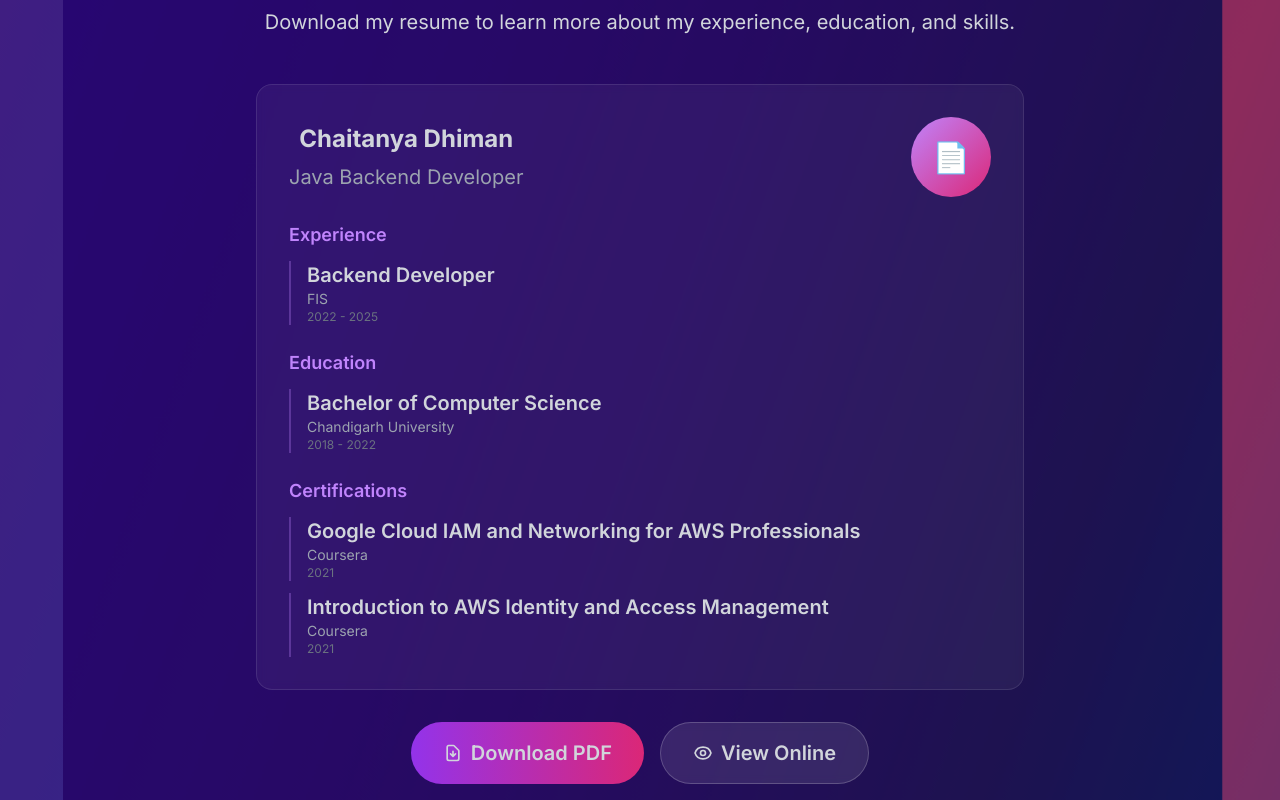
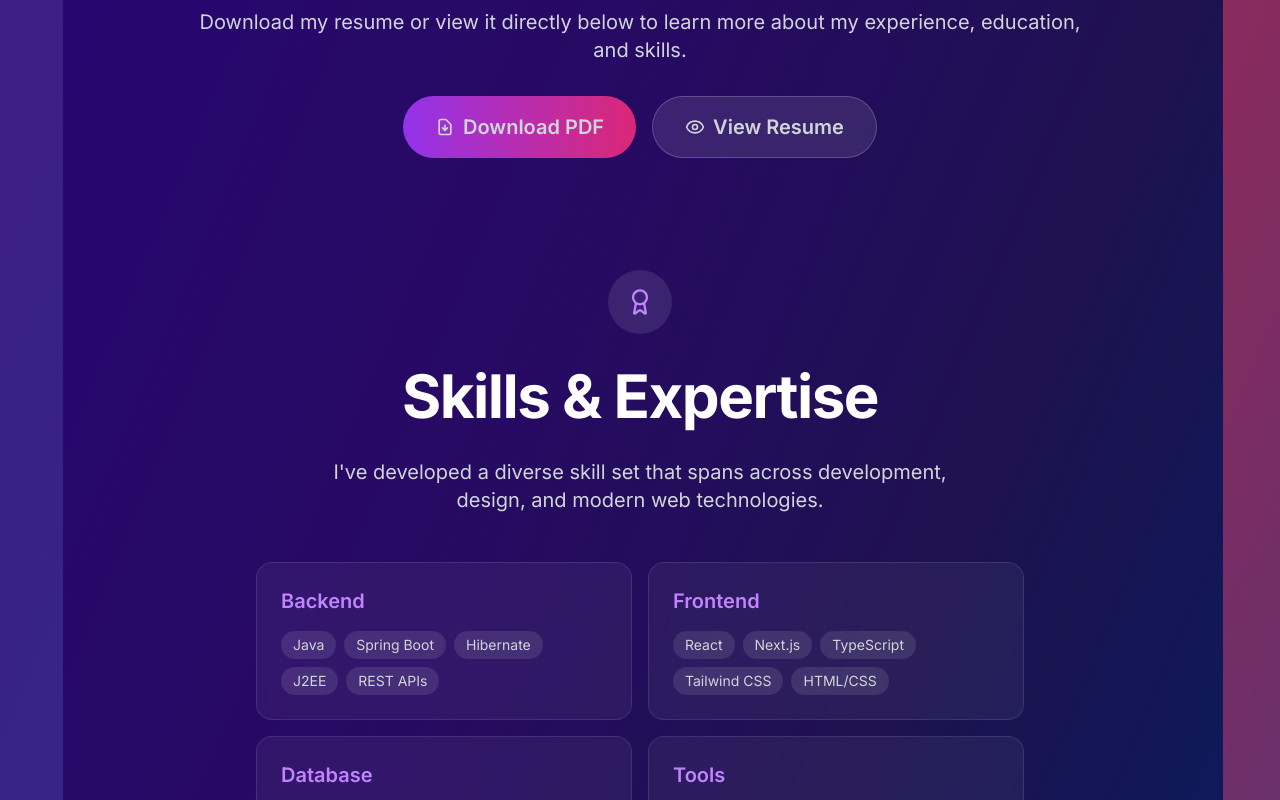
Before and after one commit to ChaitanyaDhiman/my-portfolio, a Next.js app: page /about in a window 1280 px wide. Shown: the part 780-1580 px from the top of the page. Built offline with nearby package versions, Linux system fonts and the light colour scheme.

Commit message:
Updating, resume section and contact form

```diff
--- a/app/about/page.tsx
+++ b/app/about/page.tsx
@@ -1,16 +1,16 @@
 'use client';
 
+import { useState } from 'react';
 import AnimatedBackground from '@/components/AnimatedBackground';
 import Navigation from '@/components/about/Navigation'
 import FooterSection from '@/components/Footer'
 import Section from '@/components/about/Section'
 import SkillCard from '@/components/about/SkillCard'
-import { Code, Palette, Rocket, Award, BookOpen, Heart, Instagram, Linkedin, Github, FileText } from 'lucide-react';
+import { Code, Palette, Rocket, Award, BookOpen, Heart, Instagram, Linkedin, Github, FileText, Eye, EyeOff } from 'lucide-react';
 import { BsThreads } from 'react-icons/bs';
-import ResumeSection from '@/components/ResumeSection';
-//import ResumePDF from '@/assets/Chaitanya_Resume_2025.pdf'
 
 export default function AboutPage() {
+  const [showPDF, setShowPDF] = useState(false);
 
   const skillsData = [
     {
@@ -53,63 +53,67 @@ export default function AboutPage() {
         </Section>
 
         <Section id="resume" title="Resume" properties = "flex items-center justify-center px-8" icon={Award}>
-          <div className="max-w-3xl mx-auto">
-            <p className="mb-12">
-              Download my resume to learn more about my experience, education, and skills.
+          <div className="max-w-5xl mx-auto w-full">
+            <p className="mb-8 text-center">
+              Download my resume or view it directly below to learn more about my experience, education, and skills.
             </p>
 
-            <div className="bg-white/5 backdrop-blur-sm rounded-2xl border border-white/10 p-8 mb-8">
-              <div className="flex items-center justify-between mb-6">
-                <div>
-                  <h3 className="text-2xl font-bold mb-2">Chaitanya Dhiman</h3>
-                  <p className="text-gray-400">Java Backend Developer</p>
-                </div>
-                <div className="w-20 h-20 rounded-full bg-gradient-to-br from-purple-400 to-pink-600 flex items-center justify-center text-3xl">
-                  📄
-                </div>
-              </div>
-
-              <div className="space-y-6 text-left">
-                <ResumeSection title="Experience" items={[
-                  { role: 'Backend Developer', company: 'FIS', period: '2022 - 2025' }
-                ]} />
-
-                <ResumeSection title="Education" items={[
-                  { role: 'Bachelor of Computer Science', company: 'Chandigarh University', period: '2018 - 2022' }
-                ]} />
-
-                <ResumeSection title="Certifications" items={[
-                  { role: 'Google Cloud IAM and Networking for AWS Professionals', company: 'Coursera', period: '2021' },
-                  { role: 'Introduction to AWS Identity and Access Management', company: 'Coursera', period: '2021' }
-                ]} />
-              </div>
-            </div>
-
-            <div className="flex flex-col sm:flex-row gap-4 justify-center">
+            <div className="flex flex-col sm:flex-row gap-4 justify-center mb-8">
               <a
-                href="/assets/Chaitanya_Resume_2025.pdf"
+                href="/Chaitanya_Resume_2025.pdf"
+                download
                 className="px-8 py-4 bg-gradient-to-r from-purple-600 to-pink-600 rounded-full font-semibold hover:scale-105 transition-transform flex items-center justify-center gap-2"
               >
                 <svg className="w-5 h-5" fill="none" stroke="currentColor" viewBox="0 0 24 24">
-                  <path strokeLinecap="round" strokeLinejoin="round" strokeWidth={2} d="M12 10v6m0 0l-3-3m3 3l3-3m2 8H7a2 2 0 01-2-2V5a2 2 0 012-2h5.586a1 1 0 01.707.293l5.414 5.414a1 1 0 01.293.707V19a2 2 0 01-2 2z" />
+                  <path stroke-linecap="round" stroke-linejoin="round" strokeWidth={2} d="M12 10v6m0 0l-3-3m3 3l3-3m2 8H7a2 2 0 01-2-2V5a2 2 0 012-2h5.586a1 1 0 01.707.293l5.414 5.414a1 1 0 01.293.707V19a2 2 0 01-2 2z" />
                 </svg>
                 Download PDF
               </a>
-              <a
-                href="/assets/Chaitanya_Resume_2025.pdf"
+              <button
+                onClick={() => setShowPDF(!showPDF)}
                 className="px-8 py-4 bg-white/10 backdrop-blur-sm border border-white/20 rounded-full font-semibold hover:bg-white/20 transition-all flex items-center justify-center gap-2"
               >
-                <svg className="w-5 h-5" fill="none" stroke="currentColor" viewBox="0 0 24 24">
-                  <path strokeLinecap="round" strokeLinejoin="round" strokeWidth={2} d="M15 12a3 3 0 11-6 0 3 3 0 016 0z" />
-                  <path strokeLinecap="round" strokeLinejoin="round" strokeWidth={2} d="M2.458 12C3.732 7.943 7.523 5 12 5c4.478 0 8.268 2.943 9.542 7-1.274 4.057-5.064 7-9.542 7-4.477 0-8.268-2.943-9.542-7z" />
-                </svg>
-                View Online
-              </a>
+                {showPDF ? (
+                  <>
+                    <EyeOff className="w-5 h-5" />
+                    Hide Resume
+                  </>
+                ) : (
+                  <>
+                    <Eye className="w-5 h-5" />
+                    View Resume
+                  </>
+                )}
+              </button>
             </div>
+
+            {showPDF && (
+              <div className="bg-white/5 backdrop-blur-sm rounded-2xl border border-white/10 p-4 mb-8 overflow-hidden">
+                <div className="bg-black/20 rounded-lg overflow-hidden">
+                  <iframe
+                    src="/Chaitanya_Resume_2025.pdf#toolbar=1&navpanes=1&scrollbar=1"
+                    className="w-full h-[800px] border-0"
+                    title="Resume PDF Viewer"
+                  />
+                </div>
+                <p className="text-sm text-gray-400 text-center mt-4">
+                  If the PDF doesn&apos;t load, you can{' '}
+                  <a
+                    href="/Chaitanya_Resume_2025.pdf"
+                    target="_blank"
+                    rel="noopener noreferrer"
+                    className="text-purple-400 hover:text-purple-300 underline"
+                  >
+                    open it in a new tab
+                  </a>
+                </p>
+              </div>
+            )}
+
           </div>
         </Section>
 
-        <Section id="skills" title="Skills & Expertise" properties = "flex items-center justify-center px-8 py-24" icon={Award}>
+        <Section id="skills" title="Skills & Expertise" properties = "flex items-center justify-center px-8 py-20" icon={Award}>
           <p className="mb-12 max-w-2xl mx-auto">
             I&apos;ve developed a diverse skill set that spans across development, design, and
             modern web technologies.
--- /dev/null
+++ b/app/api/contact/route.ts
@@ -0,0 +1,106 @@
+import { NextRequest, NextResponse } from 'next/server';
+import nodemailer from 'nodemailer';
+
+export async function POST(request: NextRequest) {
+  try {
+    // Check if environment variables are set
+    if (!process.env.EMAIL_USER || !process.env.EMAIL_APP_PASSWORD) {
+      console.error('Missing environment variables:', {
+        hasEmailUser: !!process.env.EMAIL_USER,
+        hasAppPassword: !!process.env.EMAIL_APP_PASSWORD,
+      });
+      return NextResponse.json(
+        { error: 'Email configuration is missing. Please check your environment variables.' },
+        { status: 500 }
+      );
+    }
+
+    const { name, email, message } = await request.json();
+
+    // Validate input
+    if (!name || !email || !message) {
+      return NextResponse.json(
+        { error: 'All fields are required' },
+        { status: 400 }
+      );
+    }
+
+    // Validate email format
+    const emailRegex = /^[^\s@]+@[^\s@]+\.[^\s@]+$/;
+    if (!emailRegex.test(email)) {
+      return NextResponse.json(
+        { error: 'Invalid email format' },
+        { status: 400 }
+      );
+    }
+
+    // Create transporter
+    const transporter = nodemailer.createTransport({
+      service: 'gmail',
+      auth: {
+        user: process.env.EMAIL_USER,
+        pass: process.env.EMAIL_APP_PASSWORD,
+      },
+    });
+
+    // Email content
+    const mailOptions = {
+      from: process.env.EMAIL_USER,
+      to: process.env.EMAIL_USER, // Send to your own email
+      replyTo: email, // Allow replying directly to the sender
+      subject: `Portfolio Contact Form: Message from ${name}`,
+      html: `
+        <div style="font-family: Arial, sans-serif; max-width: 600px; margin: 0 auto;">
+          <h2 style="color: #9333ea;">New Contact Form Submission</h2>
+          <div style="background-color: #f3f4f6; padding: 20px; border-radius: 8px; margin: 20px 0;">
+            <p><strong>Name:</strong> ${name}</p>
+            <p><strong>Email:</strong> ${email}</p>
+            <p><strong>Message:</strong></p>
+            <p style="white-space: pre-wrap; background-color: white; padding: 15px; border-radius: 4px; margin-top: 10px;">${message}</p>
+          </div>
+          <p style="color: #6b7280; font-size: 12px; margin-top: 20px;">
+            This message was sent from your portfolio contact form.
+          </p>
+        </div>
+      `,
+      text: `
+        New Contact Form Submission
+
+        Name: ${name}
+        Email: ${email}
+
+        Message:
+        ${message}
+      `,
+    };
+
+    // Send email
+    await transporter.sendMail(mailOptions);
+
+    return NextResponse.json(
+      { message: 'Email sent successfully' },
+      { status: 200 }
+    );
+  } catch (error) {
+    console.error('Error sending email:', error);
+
+    // Provide more detailed error message
+    let errorMessage = 'Failed to send email. Please try again later.';
+
+    if (error instanceof Error) {
+      // Check for common Gmail authentication errors
+      if (error.message.includes('Invalid login') || error.message.includes('authentication')) {
+        errorMessage = 'Email authentication failed. Please check your Gmail App Password.';
+      } else if (error.message.includes('ENOTFOUND') || error.message.includes('ECONNREFUSED')) {
+        errorMessage = 'Network error. Please check your internet connection.';
+      } else {
+        errorMessage = `Error: ${error.message}`;
+      }
+    }
+
+    return NextResponse.json(
+      { error: errorMessage },
+      { status: 500 }
+    );
+  }
+}
--- a/app/contact/page.tsx
+++ b/app/contact/page.tsx
@@ -1,6 +1,6 @@
 'use client';
 
-import { useState, useEffect } from 'react';
+import { useState } from 'react';
 import AnimatedBackground from '@/components/AnimatedBackground';
 import Navigation from '@/components/about/Navigation'
 import FooterSection from '@/components/Footer'
@@ -16,14 +16,40 @@ export default function ContactPage() {
   });
 
   const [submitted, setSubmitted] = useState(false);
+  const [loading, setLoading] = useState(false);
+  const [error, setError] = useState('');
 
-  const handleSubmit = (e: any) => {
+  const handleSubmit = async (e: React.FormEvent) => {
     e.preventDefault();
-    setSubmitted(true);
-    setTimeout(() => {
-      setSubmitted(false);
+    setError('');
+    setLoading(true);
+
+    try {
+      const response = await fetch('/api/contact', {
+        method: 'POST',
+        headers: {
+          'Content-Type': 'application/json',
+        },
+        body: JSON.stringify(formData),
+      });
+
+      const data = await response.json();
+
+      if (!response.ok) {
+        throw new Error(data.error || 'Failed to send message');
+      }
+
+      setSubmitted(true);
       setFormData({ name: '', email: '', message: '' });
-    }, 3000);
+
+      setTimeout(() => {
+        setSubmitted(false);
+      }, 3000);
+    } catch (err) {
+      setError(err instanceof Error ? err.message : 'Failed to send message. Please try again.');
+    } finally {
+      setLoading(false);
+    }
   };
 
   const handleChange = (e: any) => {
@@ -85,7 +111,7 @@ export default function ContactPage() {
                   </div>
                   <div>
                     <h3 className="font-semibold">Phone</h3>
-                    <p className="text-gray-400 text-sm">+91 XXX XXX XXXX</p>
+                    <p className="text-gray-400 text-sm">+91 941 074 4578</p>
                   </div>
                 </div>
               </div>
@@ -138,13 +164,25 @@ export default function ContactPage() {
                   />
                 </div>
 
+                {error && (
+                  <div className="bg-red-500/10 border border-red-500/20 text-red-400 px-4 py-3 rounded-lg text-sm">
+                    {error}
+                  </div>
+                )}
+
                 <button
                   type="submit"
-                  className="w-full px-8 py-4 bg-gradient-to-r from-purple-600 to-pink-600 rounded-full font-semibold hover:scale-105 transition-transform flex items-center justify-center gap-2"
+                  disabled={loading || submitted}
+                  className="w-full px-8 py-4 bg-gradient-to-r from-purple-600 to-pink-600 rounded-full font-semibold hover:scale-105 transition-transform flex items-center justify-center gap-2 disabled:opacity-50 disabled:cursor-not-allowed disabled:hover:scale-100"
                 >
                   {submitted ? (
                     <>
                       <span>✓ Message Sent!</span>
+                    </>
+                  ) : loading ? (
+                    <>
+                      <span className="animate-spin">⏳</span>
+                      <span>Sending...</span>
                     </>
                   ) : (
                     <>
--- a/app/projects/page.tsx
+++ b/app/projects/page.tsx
@@ -15,7 +15,7 @@ export default function Projects() {
         description: 'A modern e-commerce platform with real-time inventory, payment integration, and admin dashboard.',
         tech: ['Next.js', 'TypeScript', 'TailwindCSS', 'Vercel'],
         image: '👨‍💻',
-        demo: '#',
+        demo: 'https://www.chaitanyadhiman.com/',
         github: 'https://github.com/ChaitanyaDhiman/my-portfolio'
       }
     ]
--- a/components/HeroSection.tsx
+++ b/components/HeroSection.tsx
@@ -11,8 +11,7 @@ export default function HeroSection() {
       </h1>
 
       <p className="text-gray-300 max-w-2xl text-lg md:text-xl leading-relaxed mb-12">
-        Hey there 👋 I&apos;m a creative developer & designer from India. I specialize in
-        building intuitive digital experiences and crafting visually stunning designs.
+        Hey there 👋 I&apos;m a Backend Developer by trade, Full-Stack Creator by passion. Building digital solutions from India.
       </p>
 
       <div className="mb-4 text-gray-400 text-sm">
--- a/components/ResumeSection.tsx
+++ /dev/null
@@ -1,27 +0,0 @@
-interface Item {
-  role: string;
-  company: string;
-  period: string;
-}
-
-interface Resume {
-  title: string;
-  items: Item[];
-}
-
-export default function ResumeSection({ title, items }: Resume) {
-  return (
-    <div>
-      <h4 className="text-lg font-semibold text-purple-400 mb-3">{title}</h4>
-      <div className="space-y-3">
-        {items.map((item, index) => (
-          <div key={index} className="border-l-2 border-purple-400/30 pl-4">
-            <h5 className="font-semibold">{item.role}</h5>
-            <p className="text-sm text-gray-400">{item.company}</p>
-            <p className="text-xs text-gray-500">{item.period}</p>
-          </div>
-        ))}
-      </div>
-    </div>
-  );
-}
--- a/package.json
+++ b/package.json
@@ -10,9 +10,11 @@
   },
   "dependencies": {
     "@tsparticles/react": "^3.0.0",
+    "@types/nodemailer": "^7.0.3",
     "framer-motion": "^12.23.24",
     "lucide-react": "^0.553.0",
     "next": "14.2.3",
+    "nodemailer": "^7.0.10",
     "react": "^18",
     "react-dom": "^18",
     "react-icons": "^5.5.0"
```
Also changed, not shown: 2 other files (tests, documents, lock files or other folders).
